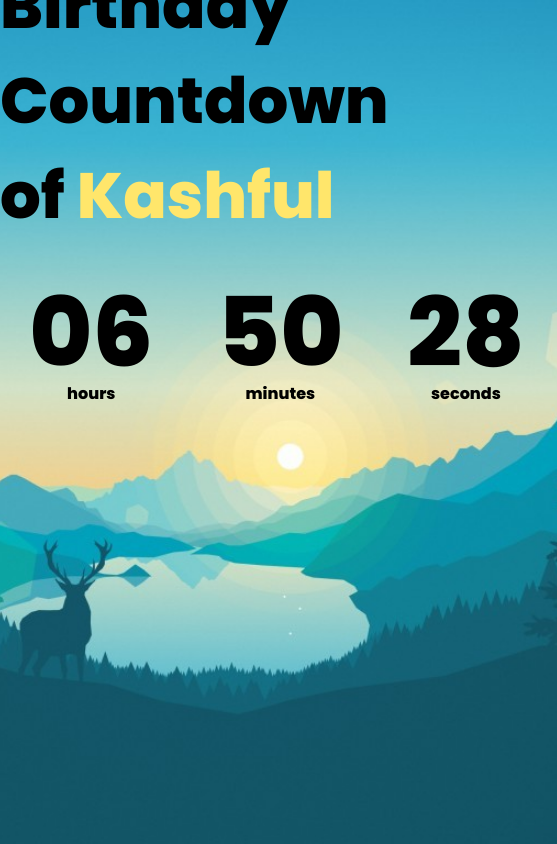
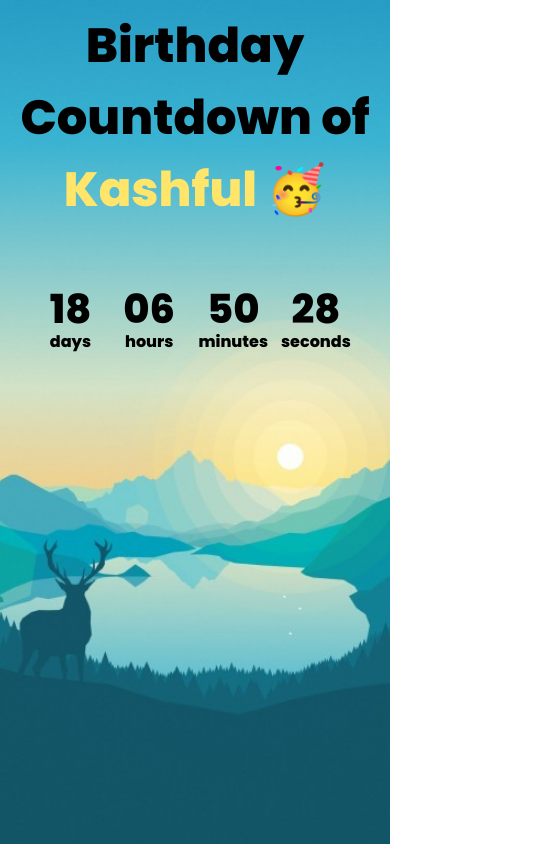
Before and after one commit to shahriarahmmed/birthday-counter, a plain HTML site: page index.html in a window 390 px wide. Shown: the whole page, 557 px wide, since content can reach past the window. Drawn offline with Linux system fonts and the light colour scheme.

Commit message:
initial responsiveness

```diff
--- a/css/style.css
+++ b/css/style.css
@@ -42,3 +42,26 @@ h1 {
 .countdown-box {
     text-align: center;
 }
+
+/* responsiveness */
+@media only screen and (max-width: 768px) {
+    body {
+        align-items: center;
+        /* background-size: cover; */
+        background-repeat: no-repeat;
+    }
+    h1 {
+        font-size: 3rem;
+        text-align: center;
+        align-items: center;
+    }
+    .text {
+        font-size: 2.5rem;
+        line-height: 1;
+        margin: 0 1rem;
+    }
+    .countdown-container{
+        margin-top: 30px;
+        display: flex;
+    }
+}
--- a/index.html
+++ b/index.html
@@ -12,7 +12,8 @@
 </head>
 
 <body>
-    <h1>Birthday Countdown of <span id="name">Kashful</span></h1>
+
+        <h1>Birthday Countdown of <span id="name">Kashful 🥳</span></h1>
 
         <div class="countdown-container">
             <div class="countdown-box days-container">
@@ -32,6 +33,7 @@
                 <span>seconds</span>
             </div>
         </div>
+
 </body>
 
 </html>
```
Lines whose indentation alone changed are shown as unchanged.
